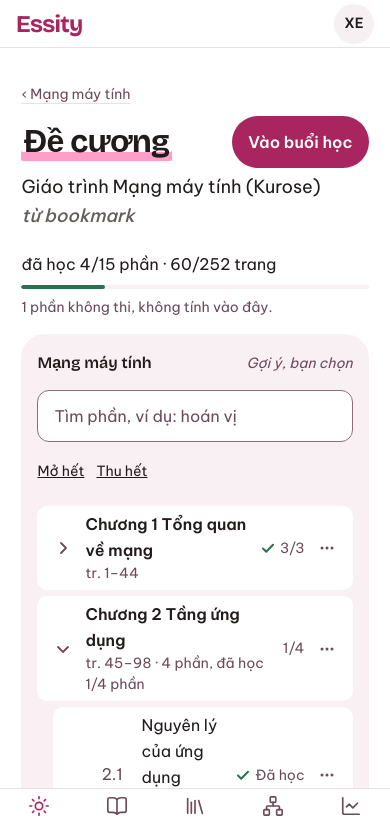
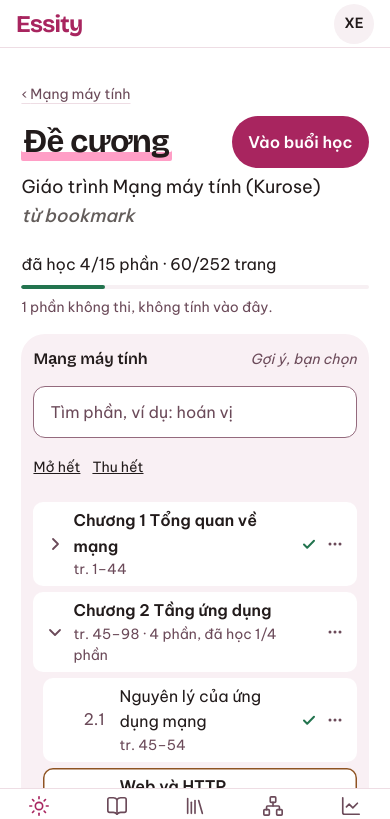
Before and after one commit to Nha-Cong-Dong/Essity, a Next.js app in the folder apps/web/: page /design-preview/syllabus in a window 390 px wide. Shown: the top 819 px of the page. Built offline with nearby package versions, Linux system fonts and the light colour scheme.

Commit message:
V22 g2: syllabus rows keep 140px titles at 320 (next label under the name, tighter mobile indent)

```diff
--- a/apps/web/components/syllabus/syllabus-screen.tsx
+++ b/apps/web/components/syllabus/syllabus-screen.tsx
@@ -54,7 +54,7 @@ export function Skeleton() {
 /** The tile of the landing's "Học gì tiếp" list: the subject on the left, "Gợi ý, bạn chọn" on the right, the tree below. */
 export function SyllabusTile({ name, children }: { name: string; children: ReactNode }) {
   return (
-    <section data-nx className="min-w-0 rounded-tile bg-hong-tint p-4 min-[901px]:p-6">
+    <section data-nx className="min-w-0 rounded-tile bg-hong-tint p-4 max-sm:p-3 min-[901px]:p-6">
       <div className="flex items-baseline justify-between gap-3 pb-3.5">
         <h2 className="m-0 min-w-0 font-display text-lead wrap-anywhere max-[640px]:text-body max-[640px]:font-semibold">{name}</h2>
         <span className="shrink-0 text-meta italic text-ink-soft">Gợi ý, bạn chọn</span>
--- a/apps/web/components/syllabus/syllabus-tree.tsx
+++ b/apps/web/components/syllabus/syllabus-tree.tsx
@@ -60,11 +60,12 @@ type Props = {
 // A row of the tile is a white row apart from its siblings (the landing's "nx" list): the indent is a
 // margin, so the white follows the level. The one "next" row is cam, with an arrow and words.
 const INDENT_M =
-  "ml-[calc(min(var(--lvl),var(--cap))*var(--step))] [--lvl:0] [--cap:3] [--step:16px] sm:[--step:24px]";
+  "ml-[calc(min(var(--lvl),var(--cap))*var(--step))] [--lvl:0] [--cap:3] [--step:10px] sm:[--step:24px]";
 /** "3.1 Giao thuc" -> ["3.1", "Giao thuc"]; a title with no number keeps the whole title. */
 const splitTitle = (title: string): [string | null, string] => {
   const m = /^(\d+(?:\.\d+)*\.?)\s+([\s\S]+)$/.exec(title);
-  return m ? [m[1], m[2]] : [null, title];
+  // A long number ("5.1.1.1.1.1") would eat the title column at 320 px: it stays in the title.
+  return m && m[1].length <= 6 ? [m[1], m[2]] : [null, title];
 };
 // The visible mark is 28 px; its touch area is 44 px (after:) without widening the indent step.
 // Panel buttons wrap their label (a long one such as "Đánh dấu 12 phần chưa học là đã học" must fit 320 px).
@@ -556,7 +557,7 @@ export function SyllabusTree({ label, nodes, unit, total, onNodes, say, onEditin
             data-row
             style={{ ["--lvl" as string]: level - 1 }}
             onClick={() => (branch ? fold(node.id, !isOpen) : openPanel(node.id))}
-            className={`${INDENT_M} mb-1.5 flex min-h-12 cursor-pointer items-center gap-2 rounded-row bg-bg px-3 py-1.5 sm:min-h-11.5 [li:focus-visible>&]:outline-2 [li:focus-visible>&]:outline-offset-2 [li:focus-visible>&]:outline-focus ${isNext ? `${NX_CAM.row} font-semibold` : ""}`}
+            className={`${INDENT_M} mb-1.5 flex min-h-12 cursor-pointer items-center gap-2 max-sm:gap-1 rounded-row bg-bg px-3 max-sm:px-2 py-1.5 sm:min-h-11.5 [li:focus-visible>&]:outline-2 [li:focus-visible>&]:outline-offset-2 [li:focus-visible>&]:outline-focus ${isNext ? `${NX_CAM.row} font-semibold` : ""}`}
           >
             <span className="flex h-7 w-7 shrink-0 items-center justify-center">
               {branch && (
@@ -589,10 +590,15 @@ export function SyllabusTree({ label, nodes, unit, total, onNodes, say, onEditin
                 <span id={`ti-${node.id}-m`}>{range}</span>
                 {visible && (!showState || status === "partial") ? ` · ${visible}` : ""}
               </span>
+              {isNext && (
+                <span className={`mt-0.5 text-meta sm:hidden ${NX_CAM.text}`}>
+                  <span aria-hidden="true">→ </span>Tiếp theo
+                </span>
+              )}
               {isNext && why && <span className={`mt-0.5 text-meta ${NX_CAM.text}`}>{why}</span>}
             </span>
             <span
-              className={`flex shrink-0 items-center gap-1 whitespace-nowrap text-meta ${isNext ? NX_CAM.text : "text-ink-soft"}`}
+              className={`flex shrink-0 items-center gap-1 whitespace-nowrap text-meta ${isNext ? `${NX_CAM.text} max-sm:hidden` : "text-ink-soft"}`}
               data-state-cell
             >
               {isNext ? (
@@ -603,7 +609,7 @@ export function SyllabusTree({ label, nodes, unit, total, onNodes, say, onEditin
                 <>
                   {status === "done" && !node.excluded && <Tick />}
                   {status === "partial" && leaf && !node.excluded && <Half />}
-                  {stateText}
+                  <span className="max-sm:sr-only">{stateText}</span>
                 </>
               ) : null}
             </span>
```
